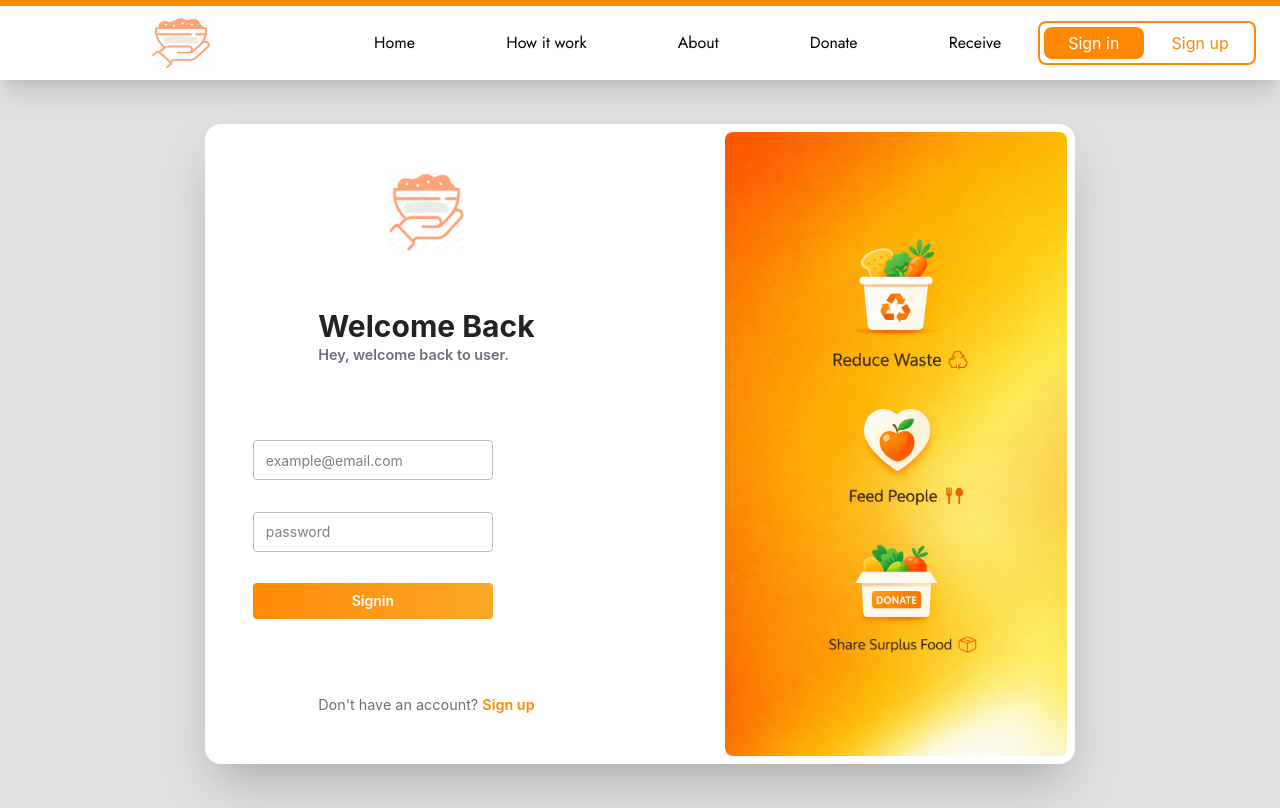
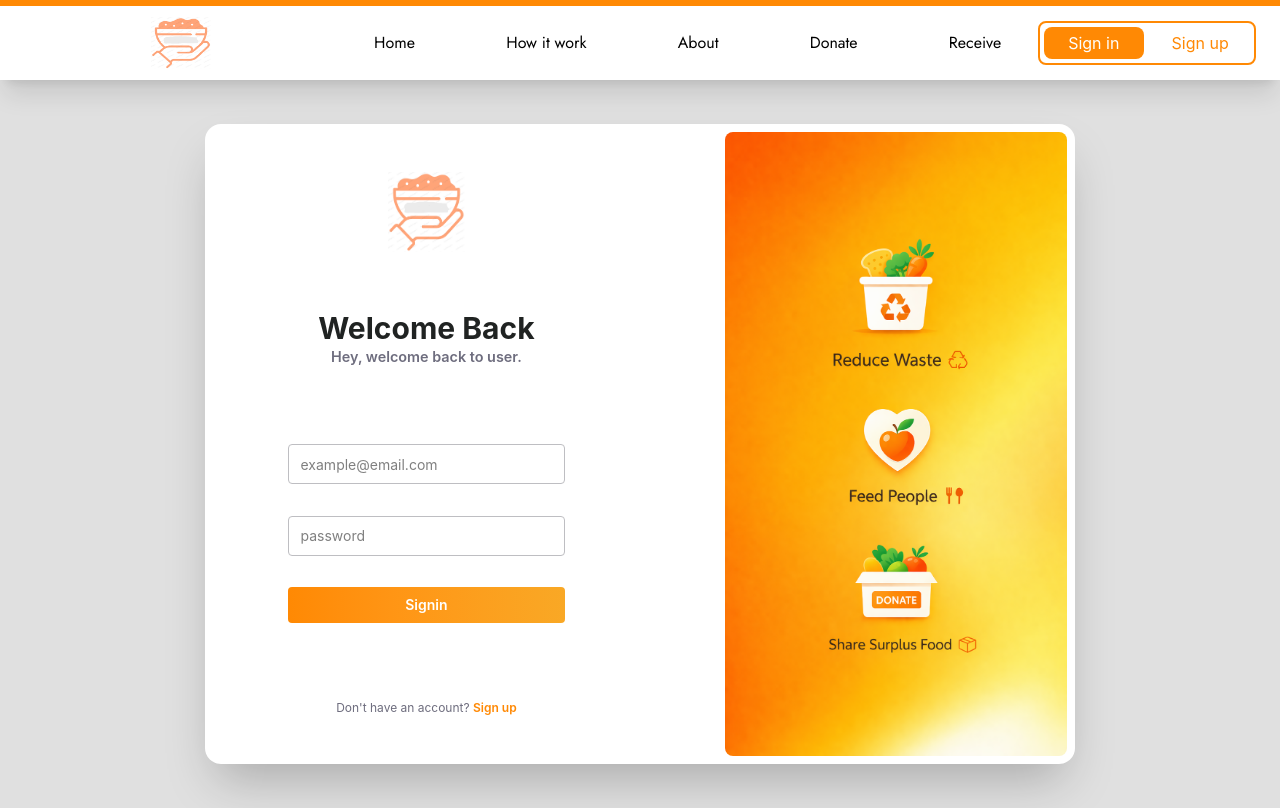
Before and after one commit to Garvit-Goyal29/feed-link-app, a React (Vite) app in the folder food-frontend/: page /signin in a window 1280 px wide. Built offline with nearby package versions, Linux system fonts and the light colour scheme.

Commit message:
responsive in signup

```diff
--- a/food-frontend/src/component/Navbar.jsx
+++ b/food-frontend/src/component/Navbar.jsx
@@ -7,7 +7,6 @@ function Navbar() {
     const ScrollYAxisProgress = useScroll().scrollYProgress;
     const data = localStorage.getItem("userActive")
     let obj = null;
-
     try {
         if (data && data !== "undefined") {
             obj = JSON.parse(data);
@@ -16,8 +15,6 @@ function Navbar() {
         console.log("Invalid user data in localStorage");
         obj = null;
     }
-
-
     return (
         <>
             <div className='h-[0.7vh] bg-orange-200 w-full fixed left-0 top-0 z-51'>
@@ -72,7 +69,6 @@ function Navbar() {
                         </NavLink>
                     </div>
                 )}
-
             </div >
         </>
     )
--- a/food-frontend/src/component/Signin.jsx
+++ b/food-frontend/src/component/Signin.jsx
@@ -59,23 +59,23 @@ function Signin() {
                             <h1 className="font-bold text-2xl lg:text-3xl text-[#202322]">
                                 Welcome Back
                             </h1>
-                            <p className="text-[#6E6D7E] text-[1.6vh] lg:text-[1.8vh] font-semibold">
+                            <p className="text-[#6E6D7E] text-[1.6vh] lg:text-[1.8vh] text-center font-semibold">
                                 Hey, welcome back to user.
                             </p>
                         </div>
                         <form
                             onSubmit={handleExistUser}
-                            className="flex flex-col justify-evenly h-auto lg:h-[40%] items-center lg:items-start w-full gap-3"
+                            className="flex flex-col justify-evenly h-auto lg:h-[40%] items-center lg:items-center w-full gap-3"
                         >
                             <input
-                                className="w-full lg:w-60 border border-[#BEBEC2] h-10 p-3 text-sm rounded"
+                                className="w-full lg:w-[80%] border border-[#BEBEC2] h-10 p-3 text-sm rounded"
                                 type="email"
                                 placeholder="example@email.com"
                                 value={email}
                                 onChange={(e) => setEmail(e.target.value)}
                             />
                             <input
-                                className="w-full lg:w-60 border border-[#BEBEC2] h-10 p-3 text-sm rounded"
+                                className="w-full lg:w-[80%] border border-[#BEBEC2] h-10 p-3 text-sm rounded"
                                 type="password"
                                 placeholder="password"
                                 value={password}
@@ -83,12 +83,12 @@ function Signin() {
                             />
                             <button
                                 type="submit"
-                                className="bg-linear-to-r from-orange-400 to-[#f9a825] hover:from-[#f9a825] hover:to-orange-400 text-white text-sm p-2 font-semibold rounded w-full lg:w-60 transition duration-300 flex items-center justify-center"
+                                className="bg-linear-to-r from-orange-400 to-[#f9a825] hover:from-[#f9a825] hover:to-orange-400 text-white text-sm p-2 font-semibold rounded w-full lg:w-[80%] transition duration-300 flex items-center justify-center"
                             >
                                 {loader ? <Loader /> : "Signin"}
                             </button>
                         </form>
-                        <p className="text-[1.8vh] text-[#6E6D7E] text-center lg:text-left">
+                        <p className="text-xs text-[#6E6D7E] text-center">
                             Don't have an account?{" "}
                             <Link to="/signup" className="text-orange-400 font-semibold">
                                 Sign up
--- a/food-frontend/src/component/Signup.jsx
+++ b/food-frontend/src/component/Signup.jsx
@@ -86,13 +86,13 @@ function Signup() {
                             <p className='text-orange-400 lg:text-3xl md:text-2xl text-xl font-semibold'>FeedLink</p>
                         </div>
                         <form onSubmit={handleNewUserRegistration}
-                            className='flex w-full h-full flex-col justify-center items-center gap-6'>
+                            className='flex w-full h-full flex-col justify-center items-center gap-6 mb-3'>
                             <input
                                 type="text"
                                 placeholder="Full Name"
                                 value={name}
                                 onChange={(e) => setName(e.target.value)}
-                                className="h-10 w-full lg:w-60 border border-[#BEBEC2] lg:rounded-[1vh] rounded-[0.5vh] pl-4"
+                                className="h-10 w-full lg:w-[80%] border border-[#BEBEC2] lg:rounded-[1vh] rounded-[0.5vh] pl-4"
                             />
 
                             <input
@@ -100,7 +100,7 @@ function Signup() {
                                 placeholder="Email Address"
                                 value={email}
                                 onChange={(e) => setEmail(e.target.value)}
-                                className="h-10 w-full lg:w-60 border border-[#BEBEC2] lg:rounded-[1vh] rounded-[0.5vh] pl-4"
+                                className="h-10 w-full lg:w-[80%] border border-[#BEBEC2] lg:rounded-[1vh] rounded-[0.5vh] pl-4"
                             />
 
                             <input
@@ -108,7 +108,7 @@ function Signup() {
                                 placeholder="Phone Number (10 digits)"
                                 value={phone}
                                 onChange={(e) => setPhone(e.target.value)}
-                                className="h-10 w-full lg:w-60 border border-[#BEBEC2] lg:rounded-[1vh] rounded-[0.5vh] pl-4"
+                                className="h-10 w-full lg:w-[80%] border border-[#BEBEC2] lg:rounded-[1vh] rounded-[0.5vh] pl-4"
                             />
 
                             <input
@@ -116,7 +116,7 @@ function Signup() {
                                 placeholder="Password"
                                 value={password}
                                 onChange={(e) => setPass(e.target.value)}
-                                className="h-10 w-full lg:w-60  border border-[#BEBEC2] lg:rounded-[1vh] rounded-[0.5vh] pl-4"
+                                className="h-10 w-full lg:w-[80%]  border border-[#BEBEC2] lg:rounded-[1vh] rounded-[0.5vh] pl-4"
                             />
 
                             <input
@@ -124,13 +124,13 @@ function Signup() {
                                 placeholder="Confirm Password"
                                 value={cpassword}
                                 onChange={(e) => setCpass(e.target.value)}
-                                className="h-10 w-full lg:w-60  border border-[#BEBEC2] lg:rounded-[1vh] rounded-[0.5vh] pl-4"
+                                className="h-10 w-full lg:w-[80%]  border border-[#BEBEC2] lg:rounded-[1vh] rounded-[0.5vh] pl-4"
                             />
                             <button type="submit"
                                 className='flex items-center justify-center h-[6vh] lg:w-[80%] w-full bg-linear-to-r from-orange-400 to-[#f9a825] hover:bg-linear-to-r hover:from-[#f9a825] hover:to-orange-400 rounded-[1vh] text-white font-bold text-[2vh]'>{loader?(<Loader/>):("Signup")}</button>
                         </form>
                         <div>
-                            <p className='text-[2vh] text-[#6E6D7E]'>Already have an account? <Link to="/signin" className='text-orange-400 font-semibold'>Sign in</Link></p>
+                            <p className='text-xs text-[#6E6D7E]'>Already have an account? <Link to="/signin" className='text-orange-400 font-semibold'>Sign in</Link></p>
                         </div>
                     </div>
                     <img className='w-[40%] h-full hidden lg:block rounded-[1vh] border-orange-300 border-2' src={signImg} alt="" />
```
